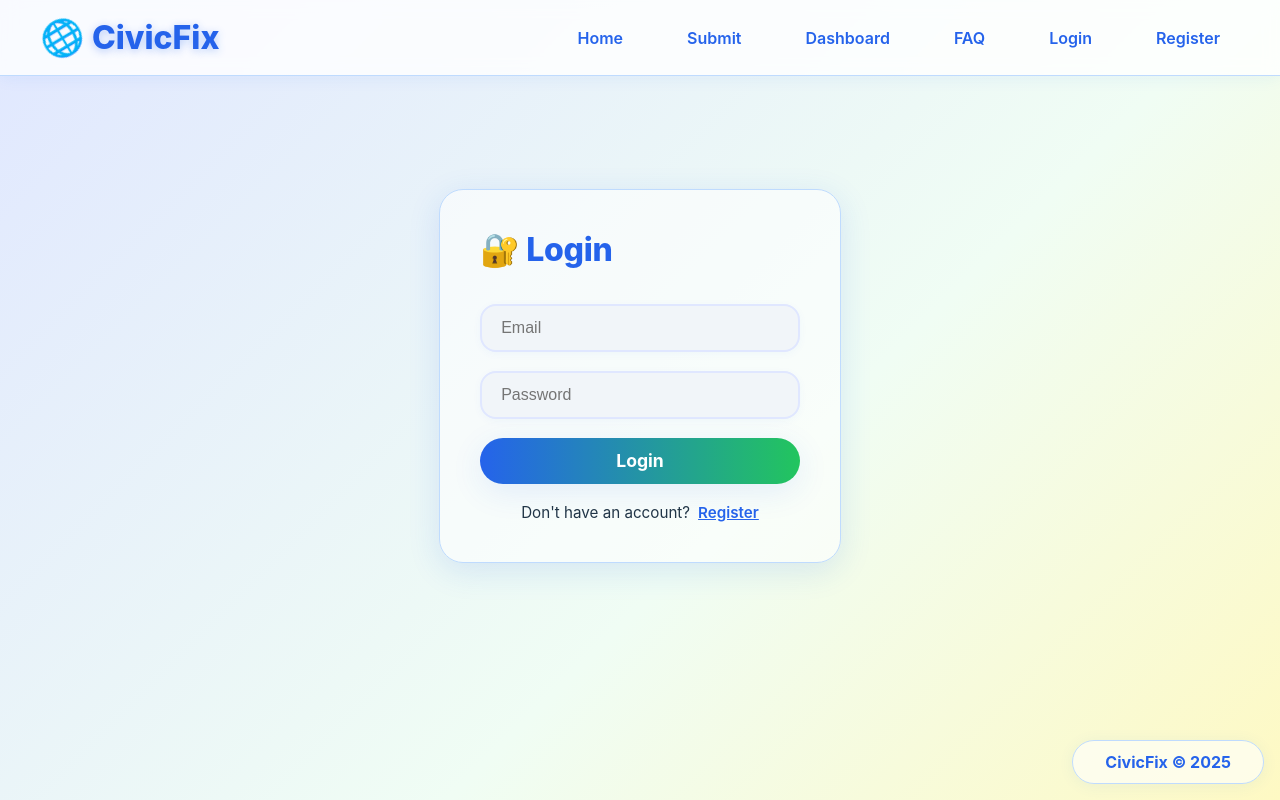
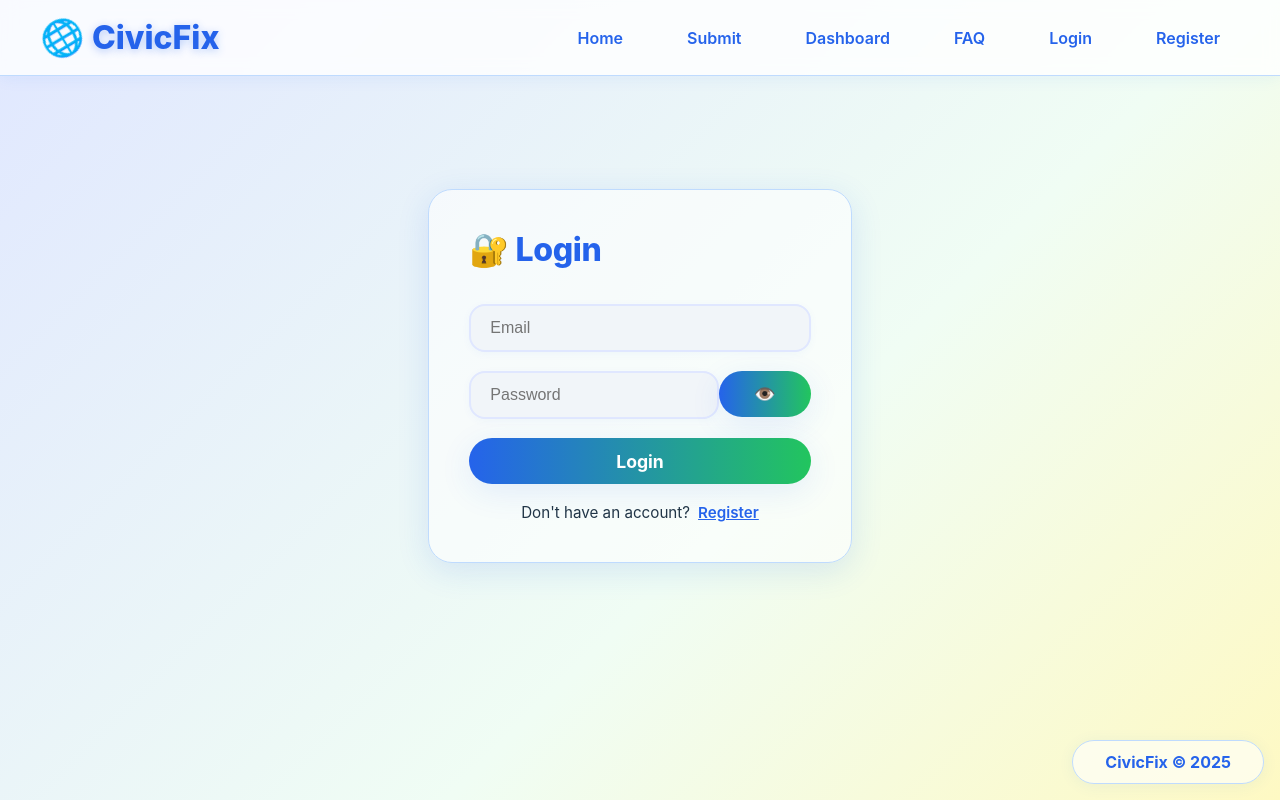
Before and after one commit to mohamednizar17/civicfix-frontend, a React (Vite) app: page /login in a window 1280 px wide. Built offline with nearby package versions, Linux system fonts and the light colour scheme.

Commit message:
Update Login.jsx

```diff
--- a/src/pages/Login.jsx
+++ b/src/pages/Login.jsx
@@ -9,6 +9,7 @@
 
   const [formData, setFormData] = useState({ email: '', password: '' });
   const [error, setError] = useState('');
+  const [showPassword, setShowPassword] = useState(false);
 
   const handleChange = (e) => {
     setFormData({ ...formData, [e.target.name]: e.target.value });
@@ -31,6 +32,10 @@
     }
   };
 
+  const togglePasswordVisibility = () => {
+    setShowPassword(!showPassword);
+  };
+
   return (
     <div className="login-root">
       <form className="login-card" onSubmit={handleSubmit}>
@@ -45,15 +50,25 @@
           className="login-input"
           required
         />
+        <div className="password-container">
           <input
             name="password"
-          type="password"
+            type={showPassword ? 'text' : 'password'}
             value={formData.password}
             onChange={handleChange}
             placeholder="Password"
             className="login-input"
             required
           />
+          <button
+            type="button"
+            className="password-toggle"
+            onClick={togglePasswordVisibility}
+            tabIndex="-1"
+          >
+            {showPassword ? '🙈' : '👁️'}
+          </button>
+        </div>
         <button type="submit" className="login-btn">Login</button>
         <div className="login-link-row">
           <span>Don't have an account?</span>
```
Lines whose indentation alone changed are shown as unchanged.
